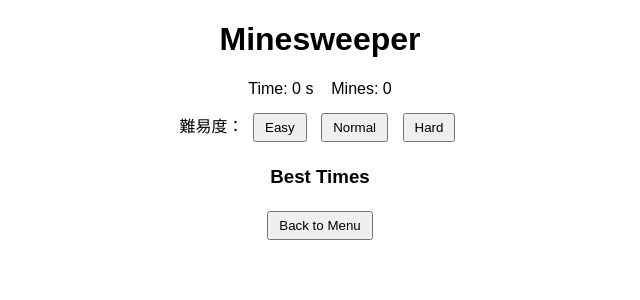
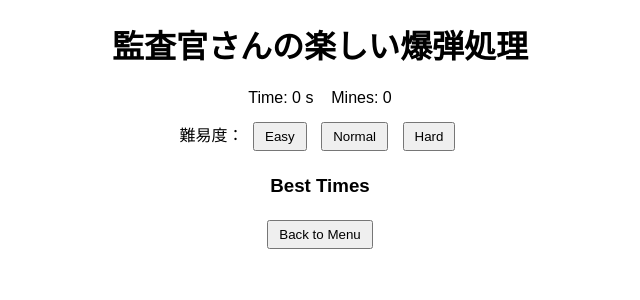
Before and after one commit to cheetahhack-blip/minesweeper-web, a Flask app: page / in a window 1280 px wide. Shown: the top 300 px of the page, without its empty margins (320-960 px from the left). Run offline with Flask 3, Linux system fonts and the light colour scheme; some libraries are stand-ins or nearby versions.

Commit message:
Change game title

```diff
--- a/templates/index.html
+++ b/templates/index.html
@@ -2,12 +2,12 @@
 <html lang="ja">
 <head>
 <meta charset="UTF-8">
-<title>Minesweeper Web</title>
+<title>監査官さんの楽しい爆弾処理</title>
 <link rel="stylesheet" href="{{ url_for('static', filename='style.css') }}">
 </head>
 <body>
 
-<h1>Minesweeper</h1>
+<h1>監査官さんの楽しい爆弾処理</h1>
 
 <div id="info">
     <span id="timer">Time: 0 s</span>
```
